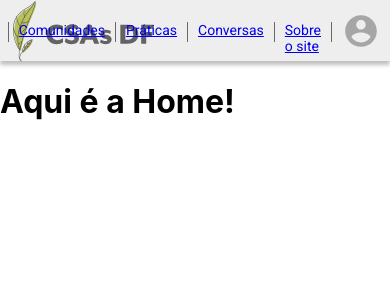
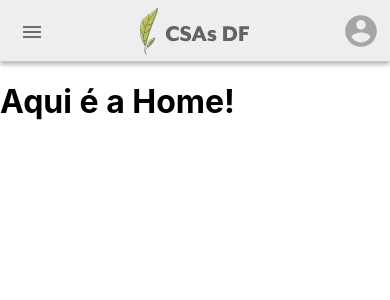
Before and after one commit to mashiro11/projeto-csa-frontend, a React (Create React App) app: page / in a window 390 px wide. Shown: the top 300 px of the page. Built offline with nearby package versions, Linux system fonts and the light colour scheme.

Commit message:
Responsive Navbar

```diff
--- a/src/components/Navbar/index.js
+++ b/src/components/Navbar/index.js
@@ -1,30 +1,48 @@
-import React from 'react'
+import React, { useState } from 'react'
 import { Link } from 'react-router-dom'
 
 import applicationPages from '../../applicationPages'
 
 import noLoginUser from './noLoginUser.svg'
 import Logo from './Logo.svg'
+import menu from './menu.svg'
 
 import styles from './styles.js'
 
 const Navbar = () => {
+
+  let [layout, setLayout] = useState(window.innerWidth >= 660 ? 'DESKTOP' : 'MOBILE')
+  window.addEventListener('resize', e =>{
+    if(document.documentElement.clientWidth >= 660 && layout === 'MOBILE')
+      setLayout('DESKTOP')
+    if(document.documentElement.clientWidth < 660 && layout === 'DESKTOP')
+      setLayout('MOBILE')
+  })
+
   return (
     <div>
       <div style={styles.container}>
+        {layout === 'MOBILE' ?
+          <img src={menu} style={styles.menuIcon} /> : null
+        }
 
-        <img src={Logo} style={styles.logo} />
+          <Link style={layout === 'DESKTOP'? styles.logoD : styles.logoM} to='/'>
+            <img src={Logo} style={{textAlign: 'inherit'}}/>
+          </Link>
 
           <div style={styles.linksUser}>
 
+            {layout === 'DESKTOP' ?
               <div style={styles.linksContainer}>
                 {Object.values(applicationPages).map( (item, index) =>
                   <Link style={styles.pageLink} to={item.link} key={index} >{item.text}</Link>
                  )}
               </div>
+            : null}
+
             <img src={noLoginUser} style={styles.userIcon} />
+          </div>
 
-        </div>
 
       </div>
 
--- a/src/components/Navbar/styles.js
+++ b/src/components/Navbar/styles.js
@@ -3,7 +3,6 @@ const styles = {
     height: 61
   },
   container: {
-    display: 'flex',
     position: 'fixed',
     top:'0',
     left: '0',
@@ -14,11 +13,23 @@ const styles = {
     fontFamily: 'Roboto',
     boxShadow: '0px 4px 4px rgba(0, 0, 0, 0.25)'
   },
-  logo:{
-    position: 'relative',
-    left: '3.25%',
-    top: '2%',
+  menuIcon:{
+    position: 'absolute',
+    left: 20,
+    top: 20,
+  },
+  logoD:{
+    position: 'absolute',
+    left: 20,
+    top: 8,
     width: 'auto'
+  },
+  logoM:{
+    textAlign: 'center',
+    display: 'block',
+    marginTop: 8,
+    marginRight: 'auto',
+    marginLeft: 'auto'
   },
   linksUser:{
     position: 'absolute',
@@ -37,7 +48,6 @@ const styles = {
     textDecoration: 'none'
   },
   pageLink:{
-
     marginRight: 10,
     paddingRight: 10,
     borderRight: '1px solid #686868'
```
Also changed, not shown: src/components/Navbar/menu.svg (added). Lines whose indentation alone changed are shown as unchanged.
